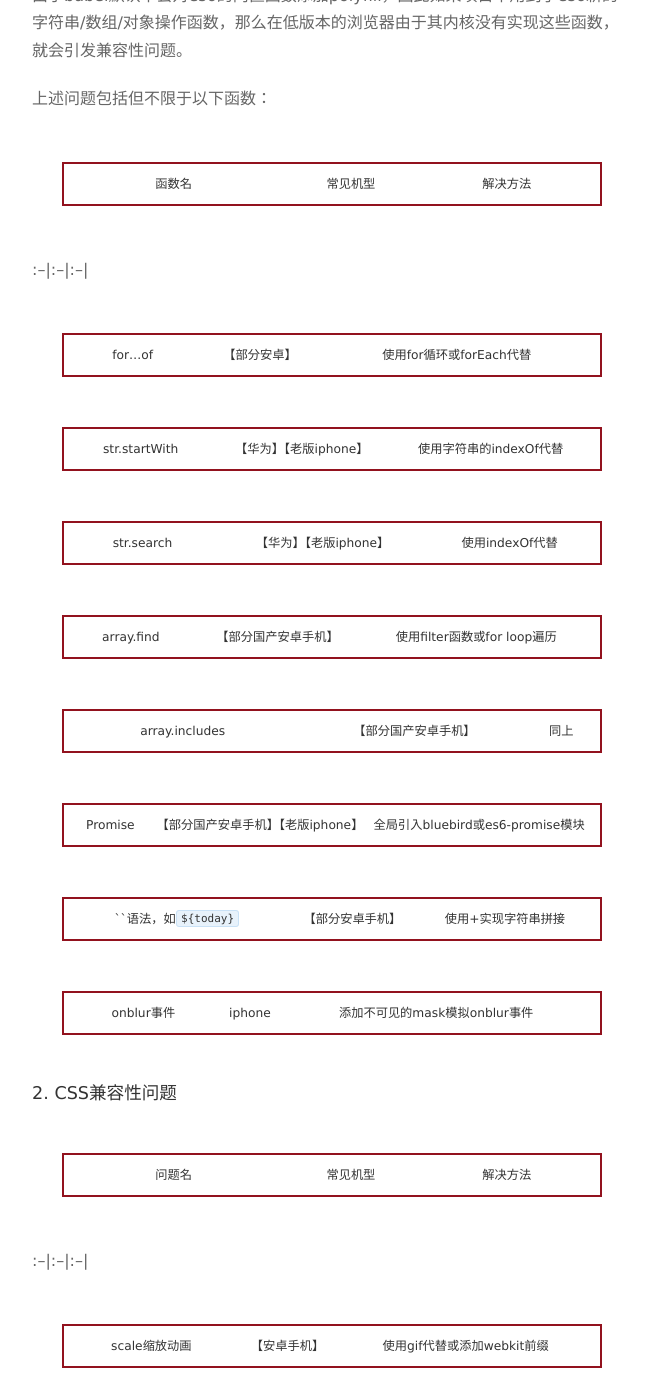
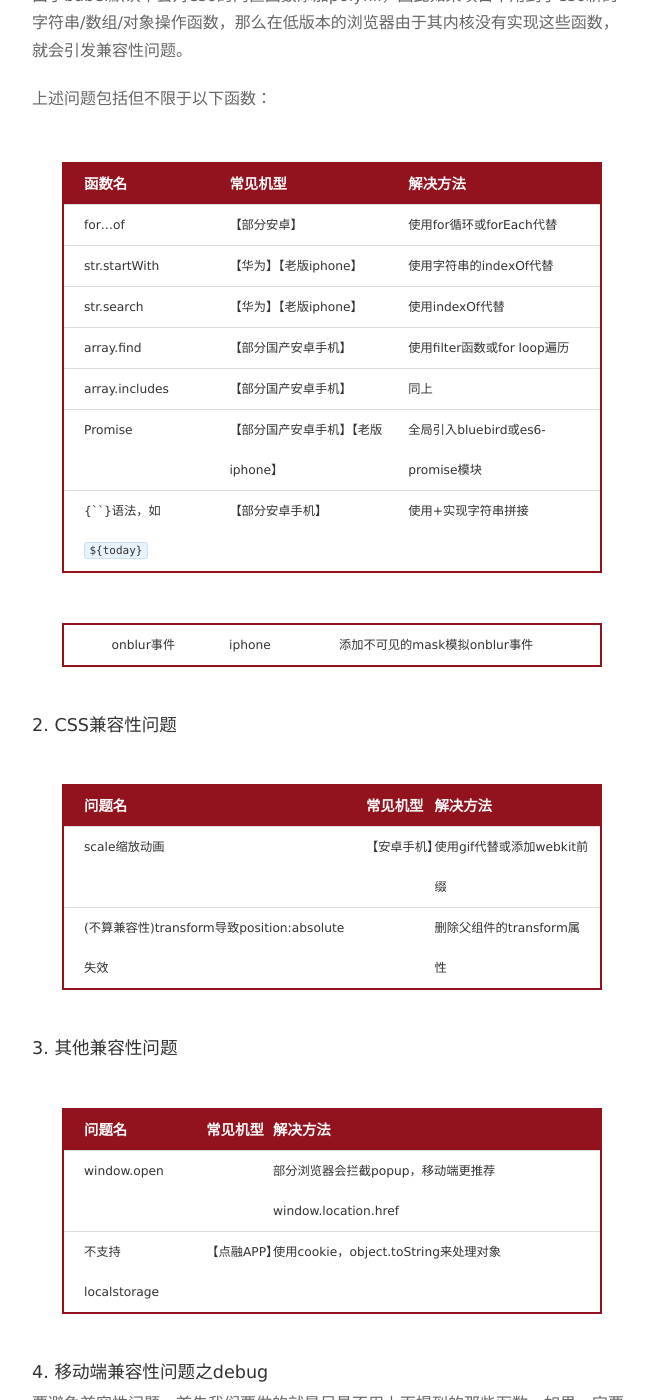
Before and after one commit to cauu/cauu.github.io, a Jekyll site: the page built from _posts/2017-08-01-Problem--Solution.md, in a window 1280 px wide and 1400 px high, scrolled down 699 px. Shown: the whole window, without its empty margins (308-961 px from the left). Built offline with Jekyll 4.4.1, drawn with Linux system fonts in a browser that asks for light colours; nearby versions of some CDN libraries; Markdown is read by kramdown in place of the engine named in the settings; comment, search, counter and statistics services are not loaded.

Commit message:
modify format

```diff
--- a/_posts/2017-08-01-Problem--Solution.md
+++ b/_posts/2017-08-01-Problem--Solution.md
@@ -12,54 +12,40 @@ web开发中，对ie的兼容曾经是无数前端工程师的切肤之痛，如
 
 首先是有关函数兼容性的问题(大部分转自我的同事[乔乐的博客](http://qiaolevip.iteye.com/blog/2306090)):
 
-####1. ES6中新的内置函数
+#### 1. ES6中新的内置函数
 
 由于babel默认不会对es6的内置函数添加polyfill，因此如果项目中用到了es6新的 字符串/数组/对象操作函数，那么在低版本的浏览器由于其内核没有实现这些函数，就会引发兼容性问题。
 
 上述问题包括但不限于以下函数：
 
 函数名|常见机型|解决方法
-
 :--|:--|:--|
-
 for...of|【部分安卓】|使用for循环或forEach代替
-
 str.startWith|【华为】【老版iphone】|使用字符串的indexOf代替
-
 str.search|【华为】【老版iphone】|使用indexOf代替
-
 array.find|【部分国产安卓手机】|使用filter函数或for loop遍历
-
 array.includes|【部分国产安卓手机】|同上
-
 Promise|【部分国产安卓手机】【老版iphone】|全局引入bluebird或es6-promise模块
-
-``语法，如`${today}`|【部分安卓手机】|使用+实现字符串拼接
+{``}语法，如`${today}`|【部分安卓手机】|使用+实现字符串拼接
 
 onblur事件|iphone|添加不可见的mask模拟onblur事件
 
-####2. CSS兼容性问题
+#### 2. CSS兼容性问题
 
 问题名|常见机型|解决方法
-
 :--|:--|:--|
-
 scale缩放动画|【安卓手机】|使用gif代替或添加webkit前缀
-
 (不算兼容性)transform导致position:absolute失效||删除父组件的transform属性
 
-####3. 其他兼容性问题
+#### 3. 其他兼容性问题
 
 
 问题名|常见机型|解决方法
-
 :--|:--|:--|
-
 window.open||部分浏览器会拦截popup，移动端更推荐window.location.href
-
 不支持localstorage|【点融APP】|使用cookie，object.toString来处理对象
 
-####4. 移动端兼容性问题之debug
+#### 4. 移动端兼容性问题之debug
 
 要避免兼容性问题，首先我们要做的就是尽量不用上面提到的那些函数，如果一定要使用也要做好Polyfill。
 
```
